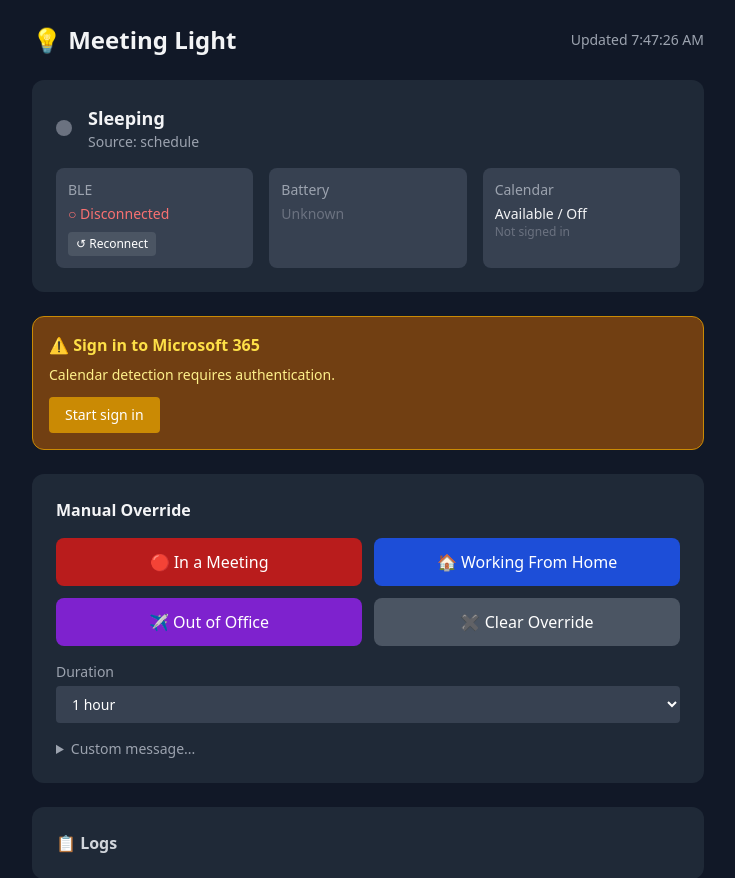
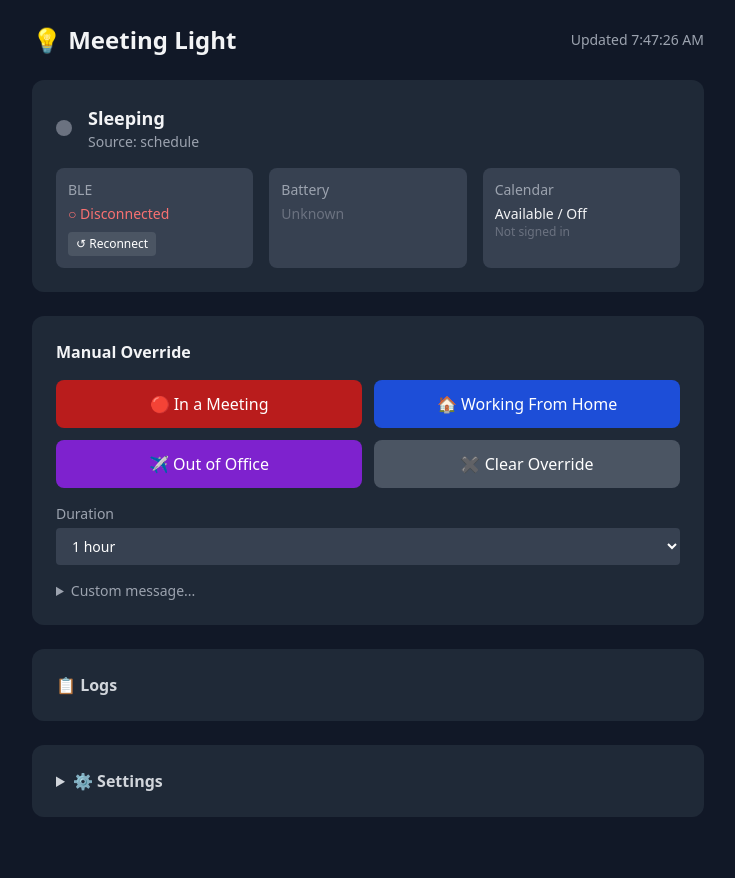
Before and after one commit to drewdah/meeting-light, a FastAPI app: page / in a window 1280 px wide. Shown: the top 878 px of the page, without its empty margins (272-1007 px from the left). After the commit the page ends 817 px from the top, so only its background shows below. Run offline with FastAPI, Linux system fonts and the light colour scheme; parts of the project's set-up code (start-up, migrations or seed data) failed here and were passed over; some libraries are stand-ins or nearby versions.

Commit message:
Remove old auth banner — auth now lives in Settings panel

```diff
--- a/service/src/web/templates/dashboard.html
+++ b/service/src/web/templates/dashboard.html
@@ -86,26 +86,6 @@
       </div>
     </div>
 
-    <!-- Auth Banner -->
-    {% if not snap.authenticated %}
-    <div class="bg-yellow-900 border border-yellow-600 rounded-xl p-4" id="auth-banner">
-      <h2 class="font-semibold text-yellow-300 mb-2">⚠️ Sign in to {{ "Google Calendar" if snap.calendar_provider == "google" else "Microsoft 365" }}</h2>
-      <p class="text-sm text-yellow-200 mb-3">Calendar detection requires authentication.</p>
-      {% if snap.device_code %}
-      <div class="bg-yellow-800 rounded p-3 mb-3 font-mono text-center">
-        <div class="text-xs text-yellow-400 mb-1">Go to <strong>{{ snap.device_code.verification_uri }}</strong> and enter:</div>
-        <div class="text-2xl font-bold tracking-widest text-white">{{ snap.device_code.user_code }}</div>
-      </div>
-      <button onclick="pollAuth()" class="bg-yellow-600 hover:bg-yellow-500 text-white px-4 py-2 rounded text-sm">
-        I've entered the code
-      </button>
-      {% else %}
-      <button onclick="startAuth()" class="bg-yellow-600 hover:bg-yellow-500 text-white px-4 py-2 rounded text-sm">
-        Start sign in
-      </button>
-      {% endif %}
-    </div>
-    {% endif %}
 
     <!-- Override Panel -->
     <div class="bg-gray-800 rounded-xl p-6">
```
